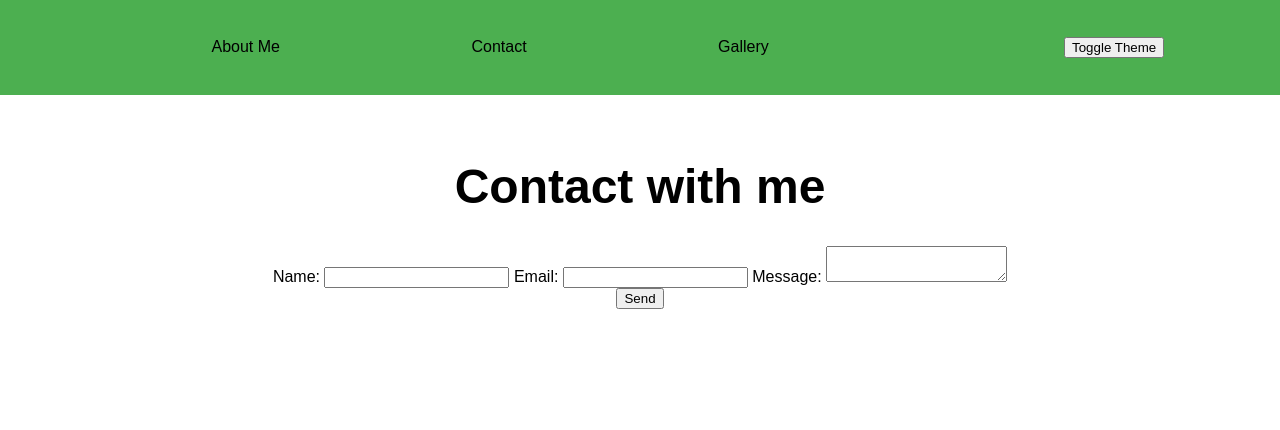
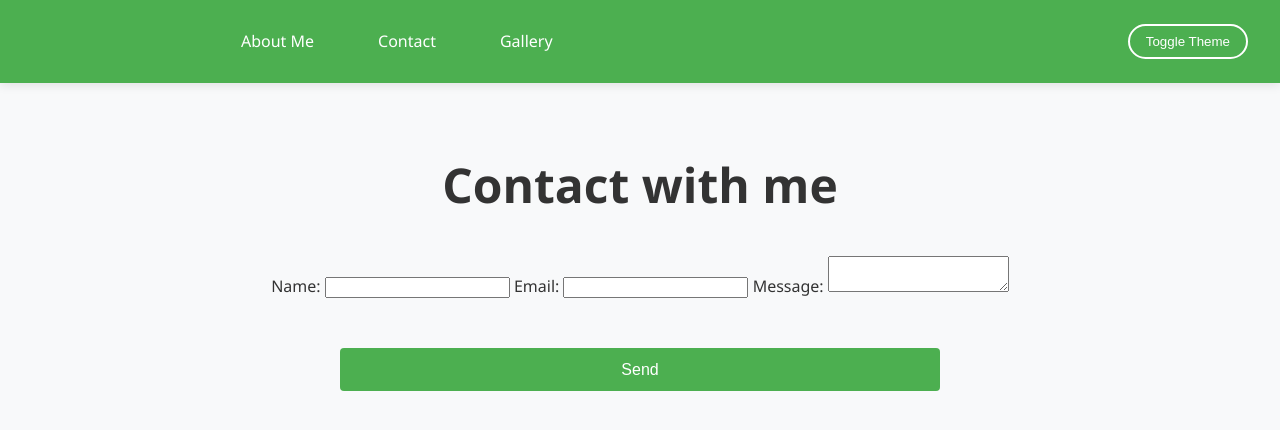
Before and after one commit to breaktyo/simpleSPA, a plain HTML site: page index.html in a window 1280 px wide. Both pictures are taken after a click on the item "Contact". Drawn offline with Linux system fonts and the light colour scheme.

Commit message:
Improved css

```diff
--- a/js/router.js
+++ b/js/router.js
@@ -47,7 +47,7 @@ let pageUrls = {
         <input type="email" id="email" name="email" required>
         <label for="message">Message:</label>
         <textarea id="message" name="message" required></textarea>
-        <div class="g-recaptcha" data-sitekey="6Lf6vCgrAAAAAN022q15VZbzJBhchLvtaRwFsvA5"></div>
+        <div class="g-recaptcha" data-sitekey="6Lf6vCgrAAAAAB1xVaU9P3tY6IK4CJh9gwQYfwi3"></div>
         <button type="submit">Send</button>
       </form>`;
 
--- a/style.css
+++ b/style.css
@@ -1,36 +1,53 @@
 html, body {
-    font-family: sans-serif;
+  font-family: 'Segoe UI', Tahoma, Geneva, Verdana, sans-serif;
   text-align: center;
   height: 100%;
   margin: 0;
   padding: 0;
   width: 100%;
+  background-color: #f8f9fa;
+  color: #333;
+  line-height: 1.6;
 }
 
   header {
     display: flex;
-    justify-content: space-around;
+    justify-content: space-between;
     align-items: center;
     background-color: #4CAF50;
-    padding: 1rem;
+    padding: 1rem 2rem;
+    box-shadow: 0 2px 10px rgba(0, 0, 0, 0.1);
+    position: sticky;
+    top: 0;
+    z-index: 100;
   }
 
   .header-links-ul {
     list-style: none;
     display: flex;
-    justify-content: space-around;
+    justify-content: center;
     width: 60%;
     padding: 0;
+    margin: 0;
   }
 
   .header-link {
-    padding: 0.4rem;
-    border-radius: 2px;
+    padding: 0.8rem 1.5rem;
+    margin: 0 0.5rem;
+    border-radius: 4px;
     cursor: pointer;
+    color: white;
+    font-weight: 500;
+    transition: all 0.3s ease;
+    text-decoration: none;
+    display: inline-block;
   }
 
   .header-link:hover {
-    border-bottom: 1px solid white;
+    background-color: rgba(255, 255, 255, 0.2);
+    transform: translateY(-2px);
+    box-shadow: 0 4px 8px rgba(0, 0, 0, 0.1);
+    border-bottom: none;
   }
 
   main {
@@ -97,3 +114,50 @@ html, body {
     padding: 1rem;
     cursor: pointer;
   }
+
+
+  #theme-toggle {
+    background-color: transparent;
+    border: 2px solid white;
+    color: white;
+    padding: 0.5rem 1rem;
+    border-radius: 20px;
+    cursor: pointer;
+    transition: all 0.3s ease;
+    font-weight: 500;
+    outline: none;
+  }
+
+  #theme-toggle:hover {
+    background-color: white;
+    color: #4CAF50;
+  }
+
+  .g-recaptcha {
+    margin: 1.5rem 0;
+    display: flex;
+    justify-content: center;
+  }
+
+  #contact-form button {
+    max-width: 600px;
+    background-color: #4CAF50;
+    color: white;
+    border: none;
+    padding: 0.8rem 2rem;
+    font-size: 1rem;
+    border-radius: 4px;
+    cursor: pointer;
+    transition: all 0.3s ease;
+    display: block;
+    width: 50%;
+    font-weight: 500;
+    margin-top: 1rem;
+    margin: auto;
+  }
+
+  #contact-form button:hover {
+    background-color: #45a049;
+    transform: translateY(-2px);
+    box-shadow: 0 4px 8px rgba(0, 0, 0, 0.1);
+  }
```
Lines whose indentation alone changed are shown as unchanged.
